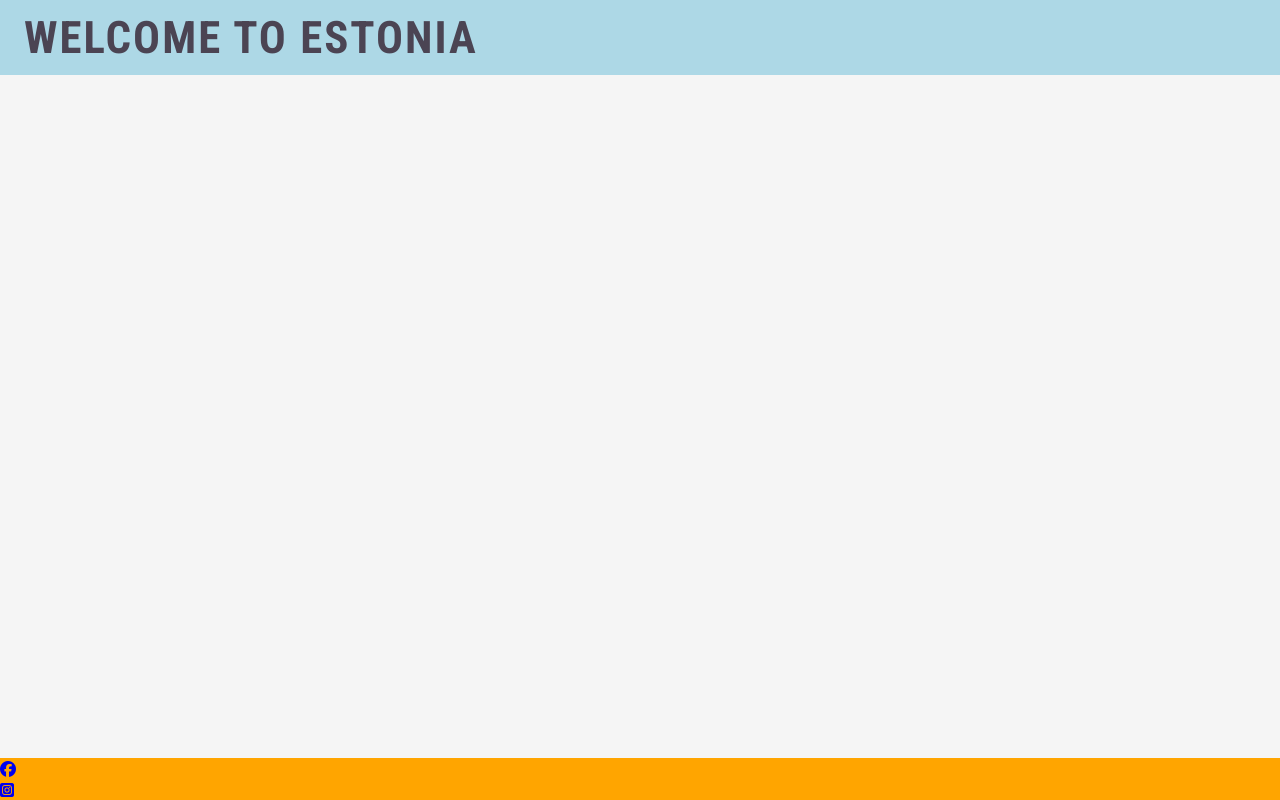
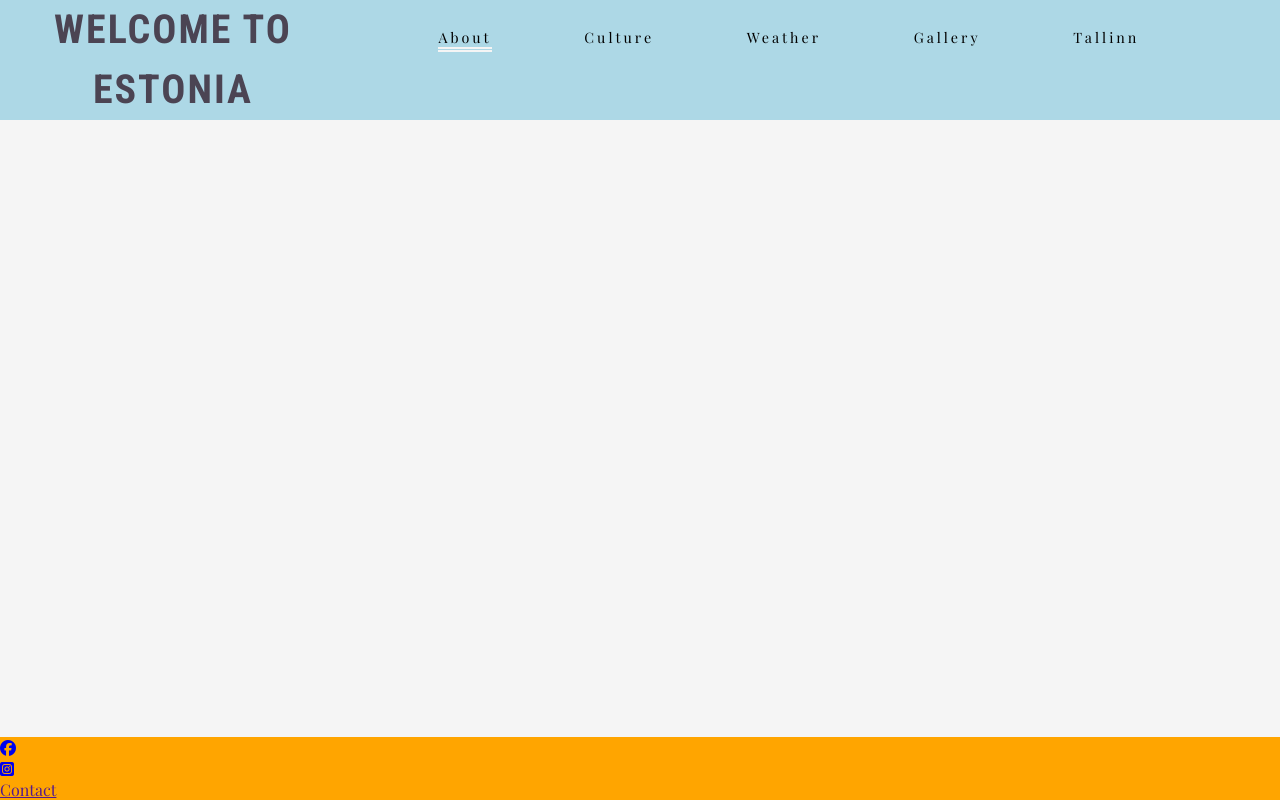
Before and after one commit to maxgray7-dev/my-project, a plain HTML site: page index.html in a window 1280 px wide. Drawn offline with nearby package versions, Linux system fonts and the light colour scheme; a web font is replaced by a local one.

Commit message:
Styled header for screens 768px

```diff
--- a/assets/css/style.css
+++ b/assets/css/style.css
@@ -1,13 +1,11 @@
-
 /* Added font-family styles to use in the document: Roboto Condensed, Roboto Mono, Playfair Display */
-@import url('https://fonts.googleapis.com/css2?family=Playfair+Display:ital,wght@0,400;0,500;0,600;0,700;0,800;0,900;1,400;1,500;1,600;1,700;1,800;1,900&family=Roboto+Condensed:ital,wght@0,100;0,200;0,300;0,400;0,500;0,600;0,700;0,800;0,900;1,100;1,200;1,300;1,400;1,500;1,600;1,700;1,800;1,900&family=Roboto+Mono:ital,wght@0,100;0,200;0,300;0,400;0,500;0,600;0,700;1,100;1,200;1,300;1,400;1,500;1,600;1,700&display=swap');
-
+@import url("https://fonts.googleapis.com/css2?family=Playfair+Display:ital,wght@0,400;0,500;0,600;0,700;0,800;0,900;1,400;1,500;1,600;1,700;1,800;1,900&family=Roboto+Condensed:ital,wght@0,100;0,200;0,300;0,400;0,500;0,600;0,700;0,800;0,900;1,100;1,200;1,300;1,400;1,500;1,600;1,700;1,800;1,900&family=Roboto+Mono:ital,wght@0,100;0,200;0,300;0,400;0,500;0,600;0,700;1,100;1,200;1,300;1,400;1,500;1,600;1,700&display=swap");
 
 /* Asterisk wildcard selector used to override default styles */
 * {
   padding: 0;
   margin: 0;
-    box-sizing: border-box
+  box-sizing: border-box;
 }
 /* Generic styles */
 body {
@@ -17,8 +15,6 @@
   color: black;
   font-family: "Roboto-mono", "Playfair Display", sans-serif;
 }
-
-
 
 /* Header */
 header {
@@ -32,36 +28,30 @@ header {
   justify-content: space-between;
   align-items: baseline;
 }
-    header a{
+header a {
   text-decoration: none;
   color: inherit;
 }
 h1 {
   font-family: "Roboto Condensed", sans-serif;
   text-transform: uppercase;
-        color: #4B4453;
+  color: #4b4453;
   letter-spacing: 2px;
   text-align: center;
-
 }
 
 #menu {
   font-size: 110%;
   letter-spacing: 3px;
   list-style-type: none; /* remove bulletpoints */
-
 }
 
 #menu a:hover {
   background-color: orange;
-
 }
 
-
-    }
-
-    menu > li {
-        margin-bottom: 1rem;
+#menu > li {
+  margin-bottom: 1em;
 }
 
 .about {
@@ -77,18 +67,15 @@ header {
   padding: 0 1rem;
   box-shadow: 0 2px 2px black;
   display: none;
-        top: 100%;  /* ensures the Title stays uncovered when pressed menu */
+  top: 100%; /* ensures the Title stays uncovered when pressed menu */
   font-size: small;
-
 }
-    #nav-toggle:checked~nav {
-        display:block;
-
+#nav-toggle:checked ~ nav {
+  display: block;
 }
 
 #nav-toggle {
   display: none;
-
 }
 
 .nav-toggle-label {
@@ -99,41 +86,44 @@ header {
 main {
   background-color: whitesmoke;
   flex: 1 0 auto;
-    margin-top: 25px;
+  margin-top: 75px;
 }
 /* Footer */
 footer {
   background-color: orange;
- color:white;
+  color: white;
 }
 
 /*Settings for screens 768px */
 @media screen and (min-width: 768px) {
+  nav {
     display: block;
     position: relative;
-    box-shadow: 1rem;
+    box-shadow: none;
     width: fit-conent;
-    padding-right: 1.5rem; /* Heading won't stick to the left screen */
+    padding-right: 2rem; /* Heading won't stick to the left screen */
   }
 
   #menu {
     display: flex; /*Ensures navigation goes in line, not a column */
+    justify-content: space-evenly;
+  }
 
-}
   #menu > li {
     padding-left: 1 rem;
+  }
 
+  .nav-toggle-label {
+    display: none;
   }
-.nav-toggle-label {
-    display:none;
 
-}
   #logo {
-    font-size: 280%; /* Larger header */
-    line-height: 75px; /*Provides more space on the top */
+    font-size: 250%; /* Larger header */
+    line-height: 60px; /*Provides more space on the top */
     margin: 0 0.5rem;
   }
   /* Main Content */
   main {
-    top-margin: 76px; /Push main content down to accomodate large header */
+    margin-top: 75px; /*Push main content down to accomodate large header */
   }
+}
--- a/index.html
+++ b/index.html
@@ -24,7 +24,7 @@
         <li><a href="">Culture</a></li>
         <li><a href="">Weather</a></li>
         <li><a href="">Gallery</a></li>
-        <li><a href="">Contact Us</a></li>
+        <li><a href="">Tallinn</a></li>
     </ul>
 
 
@@ -38,6 +38,7 @@
     <ul>
         <li><a href="https://www.facebook.com" target="_blank" rel="noopener" aria-label="Visit our Facebook"><i class="fa-brands fa-facebook"></i></a></li>
         <li><a href="https://www.instagram.com/maxgray7/" target="_blank" rel="noopener" aria-label="Visit my Instgram"><i class="fa-brands fa-square-instagram"></i></a></li>
+        <li><a href="">Contact</a></li>
     </ul>
 </footer>
 
```
Also changed, not shown: .theia/settings.json (added). Lines whose indentation alone changed are shown as unchanged.
